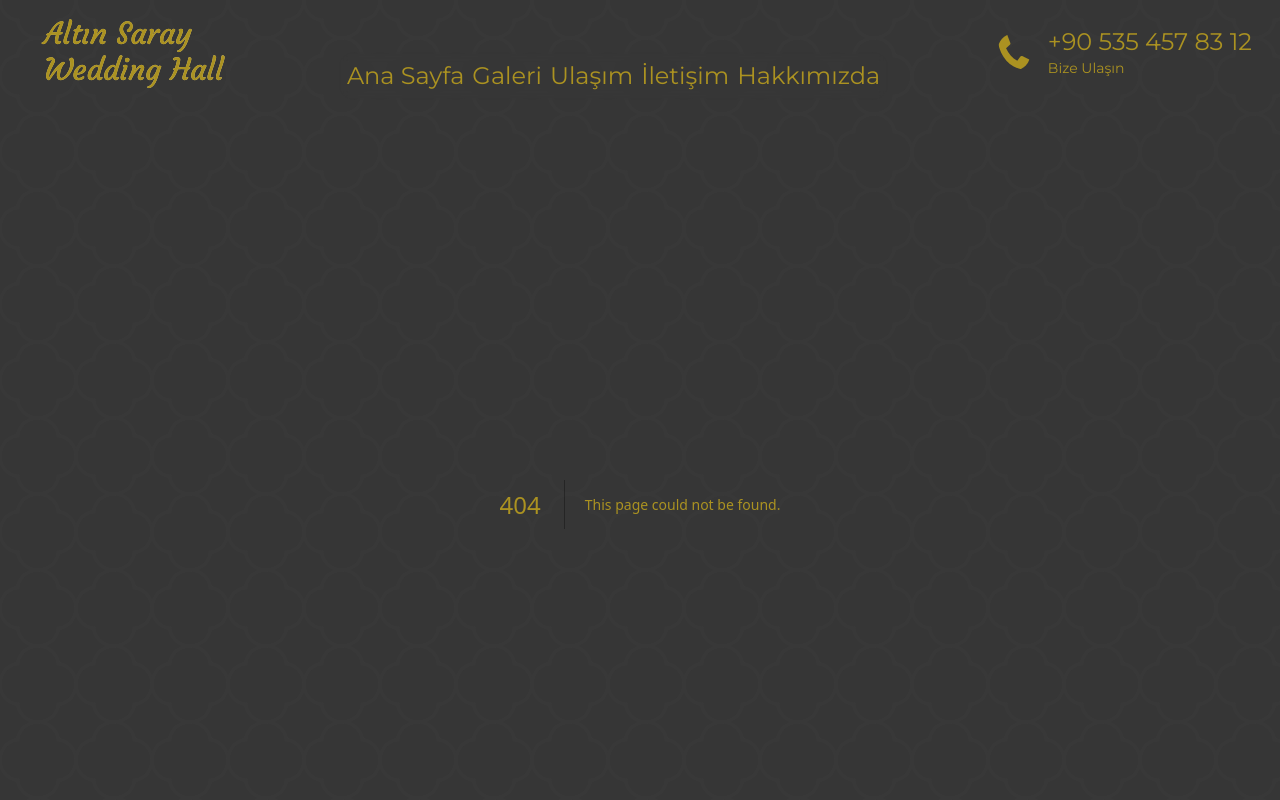
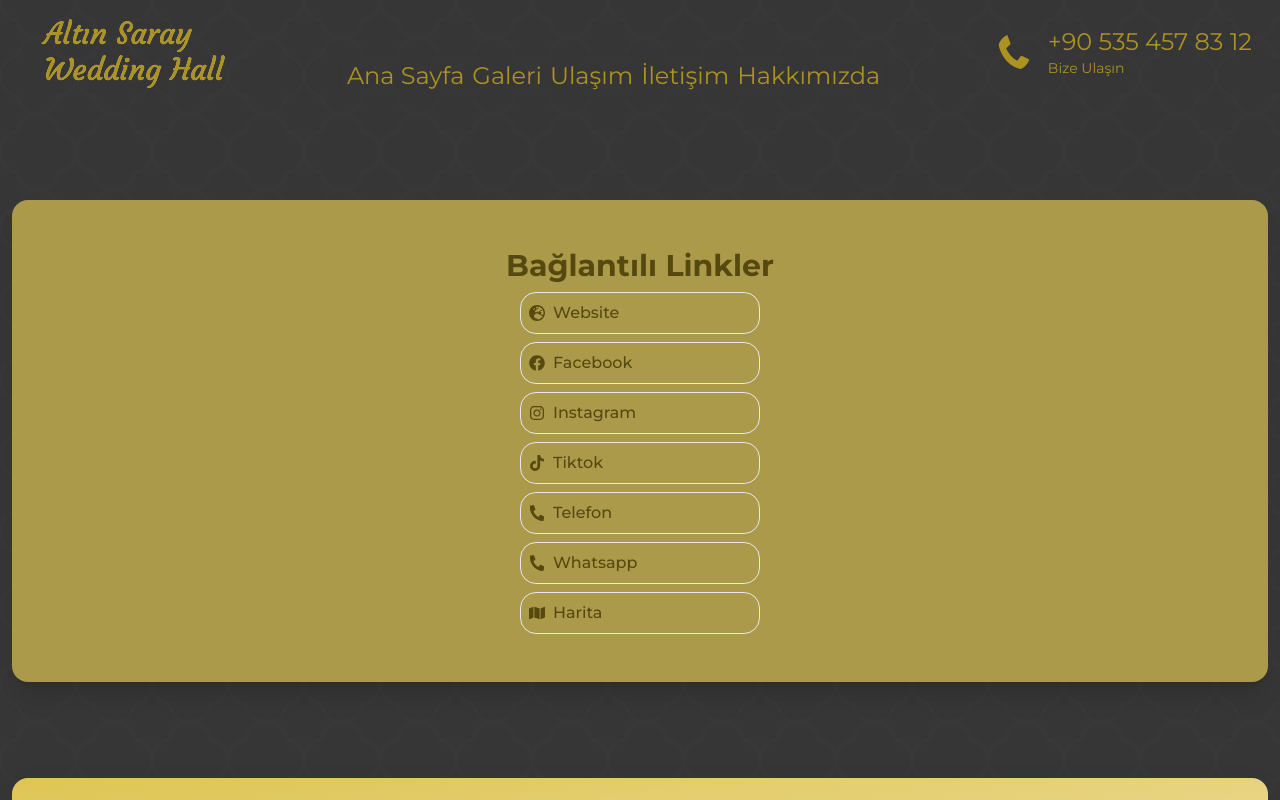
Before and after one commit to sametcn99/altinsaray-ds, a Next.js app: page /sosyal in a window 1280 px wide. Before the commit this address had no page. Shown: the top 800 px of the page. Built offline with nearby package versions, Linux system fonts and the light colour scheme.

Commit message:
refactor: Update Hero component to display catchword below the heading

```diff
--- /dev/null
+++ b/src/app/sosyal/page.tsx
@@ -0,0 +1,52 @@
+import { socialMedia } from "@/lib/socialMedia";
+import Link from "next/link";
+import React from "react";
+import InformationSection from "@/components/Cards/InformationSection";
+import { texts } from "@/lib/texts";
+import { FaMap, FaPhone } from "react-icons/fa";
+
+export default function Page() {
+  return (
+    <InformationSection>
+      <div className="flex flex-col items-center justify-center gap-2 font-medium">
+        <h1 className="text-3xl font-bold">Bağlantılı Linkler</h1>
+        {socialMedia.map((link, index) => (
+          <Link
+            key={index}
+            href={`/yonlendir/${link.title.toLowerCase()}`}
+            target="_blank"
+            rel="noopener noreferrer"
+            className="inline-flex w-[15rem] items-center gap-2 rounded-2xl border p-2 transition-all duration-300 hover:bg-background-700 hover:font-bold hover:underline"
+          >
+            {link.icon}
+            {link.title}
+          </Link>
+        ))}
+        <Link
+          href={`/yonlendir/telefon`}
+          target="_blank"
+          rel="noopener noreferrer"
+          className="inline-flex w-[15rem] items-center gap-2 rounded-2xl border p-2 transition-all duration-300 hover:bg-background-700 hover:font-bold hover:underline"
+        >
+          <FaPhone className="-scale-x-90 " /> Telefon
+        </Link>
+        <Link
+          href={`/yonlendir/whatsapp`}
+          target="_blank"
+          rel="noopener noreferrer"
+          className="inline-flex w-[15rem] items-center gap-2 rounded-2xl border p-2 transition-all duration-300 hover:bg-background-700 hover:font-bold hover:underline"
+        >
+          <FaPhone className="-scale-x-90 " /> Whatsapp
+        </Link>
+        <Link
+          href={`/yonlendir/harita`}
+          target="_blank"
+          rel="noopener noreferrer"
+          className="inline-flex w-[15rem] items-center gap-2 rounded-2xl border p-2 transition-all duration-300 hover:bg-background-700 hover:font-bold hover:underline"
+        >
+          <FaMap /> Harita
+        </Link>
+      </div>
+    </InformationSection>
+  );
+}
--- a/src/components/Hero/Hero.tsx
+++ b/src/components/Hero/Hero.tsx
@@ -24,7 +24,7 @@ export default function Hero() {
           href={
             "https://www.google.com/maps?ll=39.890812,32.84109&z=20&t=m&hl=en&gl=TR&mapclient=embed&cid=16277603766031075323"
           }
-          className="flex select-text flex-row items-center justify-center gap-1 text-center"
+          className="flex select-text flex-row items-center justify-center gap-1 text-center hover:font-bold"
         >
           <ImLocation className="text-text-600" />
           <span>{texts.address}</span>
--- a/src/lib/redirect.ts
+++ b/src/lib/redirect.ts
@@ -4,7 +4,7 @@ export const redirectLinks = [
     href: "https://www.instagram.com/altinsarayweddinghall",
   },
   {
-    title: ["website", "web", "internet", "site", "link", "url", "www"],
+    title: ["website", "web", "internet", "site", "url", "www"],
     href: "https://www.altinsarayweddinghall.com",
   },
   { title: ["whatsapp", "wp"], href: "https://wa.me/+905354578312" },
```
